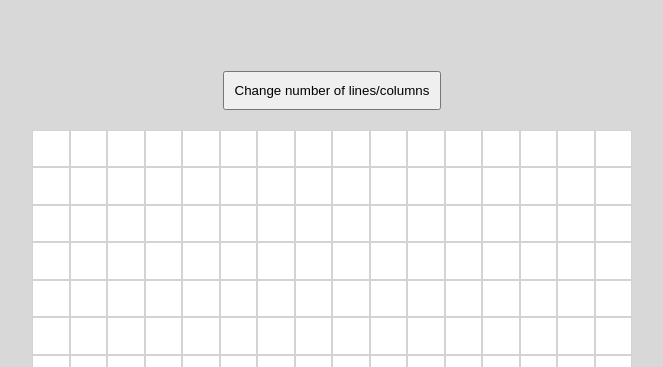
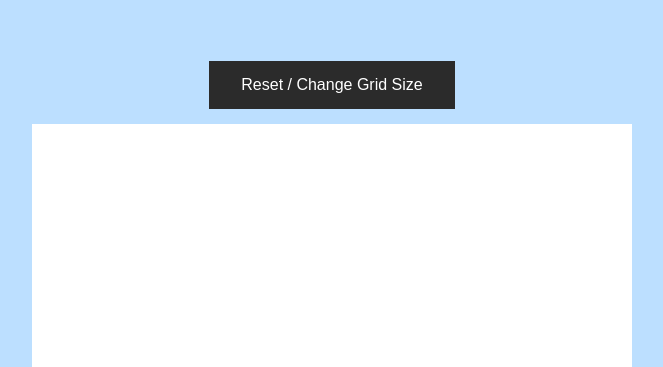
Before and after one commit to MehdiBenDhiab5/Etch-a-Sketch, a plain HTML site: page index.html in a window 1280 px wide. Shown: the top 367 px of the page, without its empty margins (308-971 px from the left). Drawn offline with Linux system fonts and the light colour scheme.

Commit message:
Changed style and coloring

```diff
--- a/index.html
+++ b/index.html
@@ -11,10 +11,11 @@
 </head>
 
 <body>
-    <button id="btn1">Change number of lines/columns</button>
+    <button id="btn1">Reset / Change Grid Size</button>
     <div class="div-container">
 
     </div>
+    <div></div>
 </body>
 
 </html>
--- a/style.css
+++ b/style.css
@@ -1,15 +1,16 @@
 *{
     margin: 0px;
     padding: 0px;
+    font-family: Arial, Helvetica, sans-serif;
 }
 body{
-    background-color: rgb(216, 216, 216);
+    background-color: rgb(188, 223, 255);
     display: flex;
-    flex-direction: column;
     height: 100vh;
     align-items: center;
     justify-content: center;
-    gap: 20px;
+    flex-direction: column;
+    gap: 15px;
 }
 .div-container{
     display: flex;
@@ -24,15 +25,21 @@ body{
 }
 .div-square{
     background-color: rgb(255, 255, 255);
-    border: 1px solid rgb(211, 211, 211);
     flex: 1;
 }
 
 .hovered{
-    background-color: rgb(66, 66, 66);
+    background-color: rgb(255, 75, 75);
 }
 
 #btn1{
-    padding: 10px;
+    background-color: #2b2b2b; /* Green */
+    border: none;
+    color: white;
+    padding: 15px 32px;
+    text-align: center;
+    text-decoration: none;
+    display: inline-block;
+    font-size: 16px;
 
 }
```
